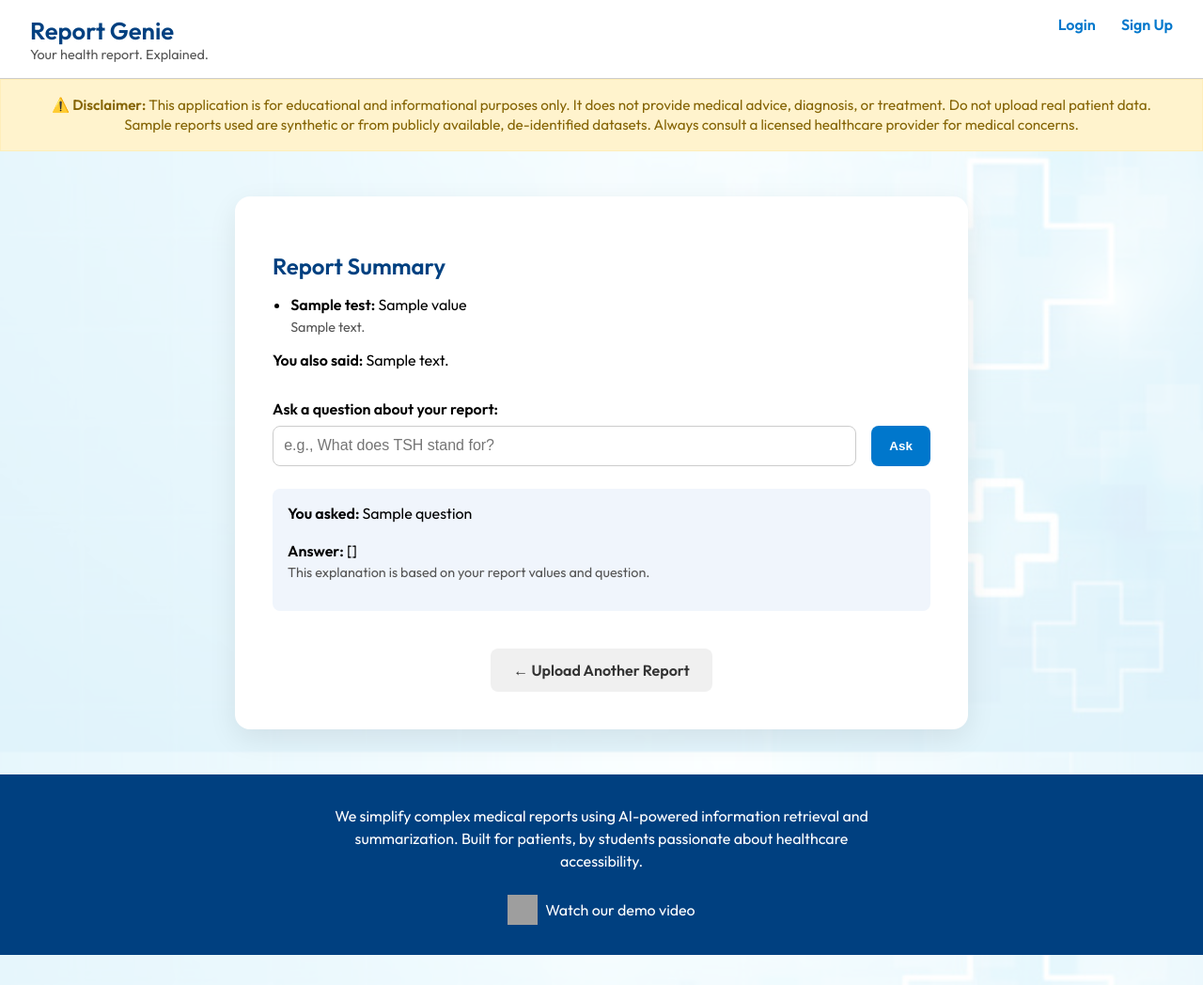
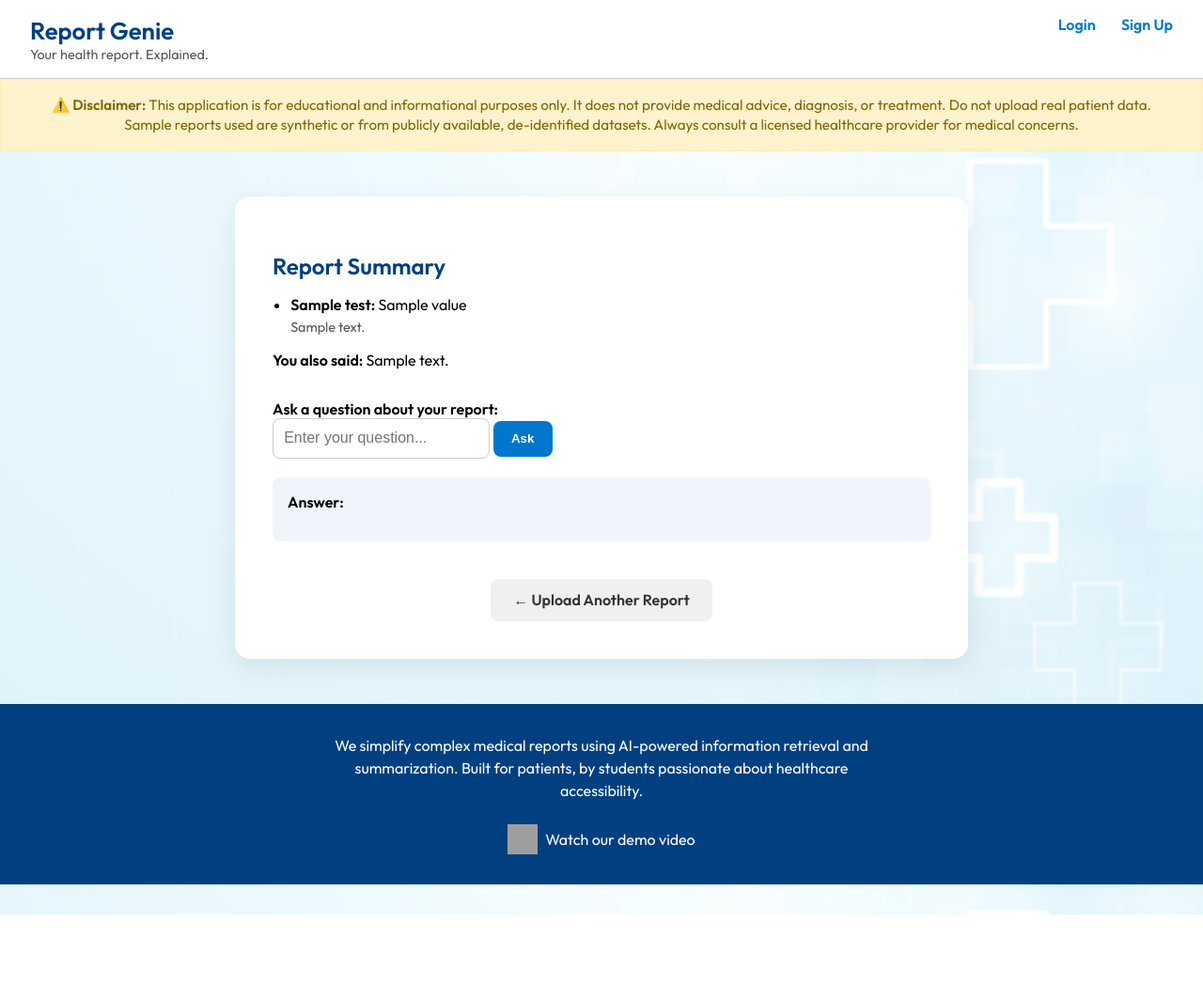
Before and after one commit to AfreenAhmed405/ISR, a Flask app: template templates/summary.html in a window 1280 px wide. Shown: the whole page at 94% size. After the commit the page ends 973 px from the top, so only its background shows below. Run offline with Flask 3, Linux system fonts and the light colour scheme; the template is opened without the code that fills it: most values are stand-ins (such as "Sample title", 1, 10 or a date in 2020); parts of the project's set-up code (start-up, migrations or seed data) failed here and were passed over; grey boxes are pictures that could not be loaded.

Commit message:
Update summary.html

```diff
--- a/templates/summary.html
+++ b/templates/summary.html
@@ -37,17 +37,35 @@
 
       <p><strong>You also said: </strong> {{ summary.notes or "No additional notes provided." }}</p>
 
-      <label for="question">Ask a question about your report:</label>
-      <form action="/ask" method="POST" class="input-row">
-        <input type="text" id="question" name="question" placeholder="e.g., What does TSH stand for?" required>
+      <form id="ask-form">
+        <label for="question">Ask a question about your report:</label>
+        <input type="text" id="question" name="question" placeholder="Enter your question..." required />
         <button type="submit">Ask</button>
       </form>
 
-      <div id="answer-box">
-        <strong>You asked: </strong>{{ question }}<br /><br />
-        <strong>Answer:</strong> {{ answer }}
-        <div class="description">This explanation is based on your report values and question.</div>
+      <div id="answer-box" style="margin-top: 20px; display: none;">
+        <strong>Answer:</strong>
+        <p id="answer-text"></p>
       </div>
+
+      <script>
+        document.getElementById("ask-form").addEventListener("submit", async function (e) {
+          e.preventDefault();
+          const question = document.getElementById("question").value;
+
+          const response = await fetch("/ask", {
+            method: "POST",
+            headers: {
+              "Content-Type": "application/x-www-form-urlencoded",
+            },
+            body: `question=${encodeURIComponent(question)}`
+          });
+
+          const data = await response.json();
+          document.getElementById("answer-box").style.display = "block";
+          document.getElementById("answer-text").textContent = data.answer;
+        });
+      </script>
 
       <div class="upload-again">
         <a href="/">← Upload Another Report</a>
```
